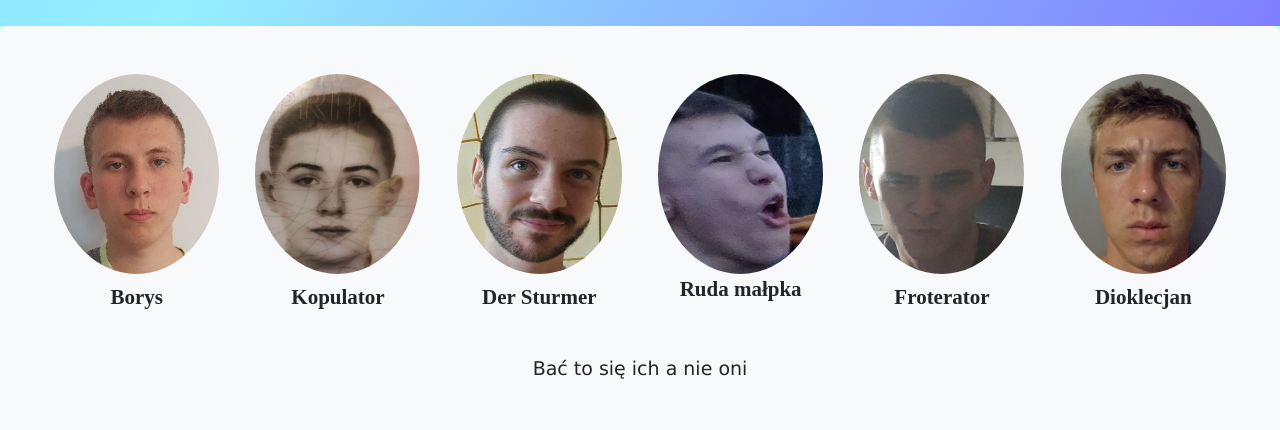
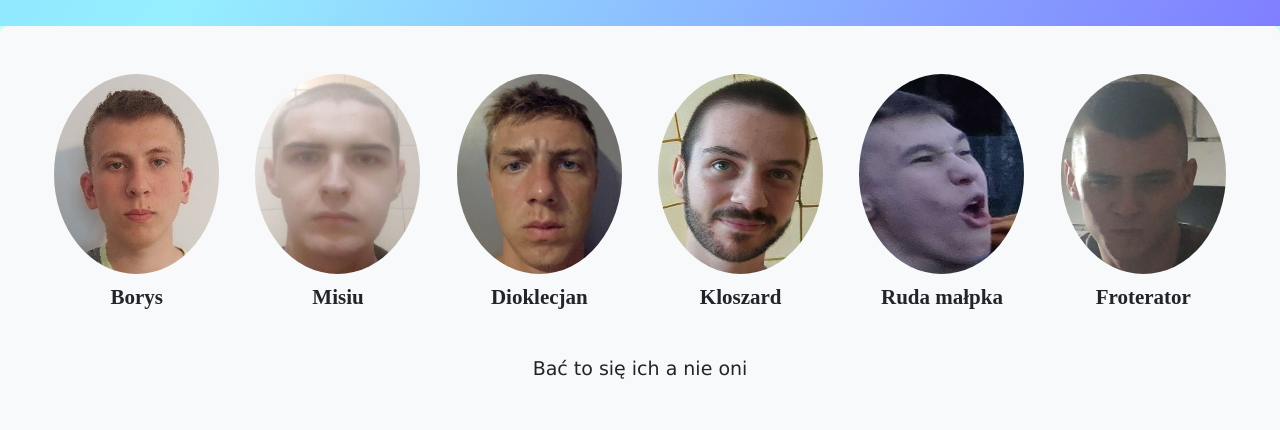
Before and after one commit to sewerynmik/sewerynmik.github.io, a plain HTML site: page index.html in a window 1280 px wide. Shown: the part 370-800 px from the top of the page. Drawn offline with nearby package versions, Linux system fonts and the light colour scheme.

Commit message:
19:49 06.12.2023

```diff
--- a/index.html
+++ b/index.html
@@ -3,7 +3,7 @@
 <head>
     <meta charset="UTF-8">
     <meta name="viewport" content="width=device-width, initial-scale=1.0">
-    <title>Zakazanie mordy</title>
+    <title>Mordy zakazane</title>
     <link href="https://cdn.jsdelivr.net/npm/bootstrap@5.3.2/dist/css/bootstrap.min.css" rel="stylesheet" integrity="sha384-T3c6CoIi6uLrA9TneNEoa7RxnatzjcDSCmG1MXxSR1GAsXEV/Dwwykc2MPK8M2HN" crossorigin="anonymous">
     <link rel="stylesheet" href="style.css">
     <link rel="shortcut icon" href="./assets/images/emoji-sunglasses.svg" type="image/x-icon">
@@ -27,25 +27,26 @@
                     <p class="pt-2">Borys</p>
                 </div>
                 <div class="col-12 col-lg-2 col-sm-4">
-                    <img src="./assets/images/misby.jpg" height="200px" width="165px" class="rounded-circle">
-                    <p class="pt-2">Kopulator</p>
+                    <img src="./assets/images/misby2.png" height="200px" width="165px" class="rounded-circle">
+                    <p class="pt-2">Misiu</p>
+                </div>
+                <div class="col-12 col-lg-2 col-sm-4">
+                    <img src="./assets/images/dioklecjan.png" height="200px" width="165px" class="rounded-circle">
+                    <p class="pt-2">Dioklecjan</p>
                 </div>
                 <div class="col-12 col-lg-2 col-sm-4">
                     <img src="./assets/images/kloszard.png" height="200px" width="165px" class="rounded-circle">
-                    <p class="pt-2">Der Sturmer</p>
+                    <p class="pt-2">Kloszard</p>
                 </div>
                 <div class="col-12 col-lg-2 col-sm-4">
                     <img src="./assets/images/mati.jpg" height="200px" width="165px" class="rounded-circle">
-                    <p>Ruda małpka</p>
+                    <p class="pt-2">Ruda małpka</p>
                 </div>
                 <div class="col-12 col-lg-2 col-sm-4">
                     <img src="./assets/images/patryk.jpg" height="200px" width="165px" class="rounded-circle">
                     <p class="pt-2">Froterator</p>
                 </div>
-                <div class="col-12 col-lg-2 col-sm-4">
-                    <img src="./assets/images/dioklecjan.png" height="200px" width="165px" class="rounded-circle">
-                    <p class="pt-2">Dioklecjan</p>
-                </div>
+
             </div>
 
             <p class="opis pt-4">Bać to się ich a nie oni</p>
@@ -68,7 +69,7 @@
             <img src="./assets/images/6.jpg" height="250px" width="195px" class="rounded-pill">
             </div>
           <div class="carousel-item text-center  pt-4 pb-4">
-            <img src="./assets/images/misby.jpg" height="250px" width="195px" class="rounded-pill">
+            <img src="./assets/images/misby2.png" height="250px" width="195px" class="rounded-pill">
           </div>
           <div class="carousel-item text-center pt-4 pb-4">
             <img src="./assets/images/kloszard.png" height="250px" width="195px" class="rounded-pill">
```
Also changed, not shown: assets/images/misby2.jpg (added), assets/images/misby2.png (added).
